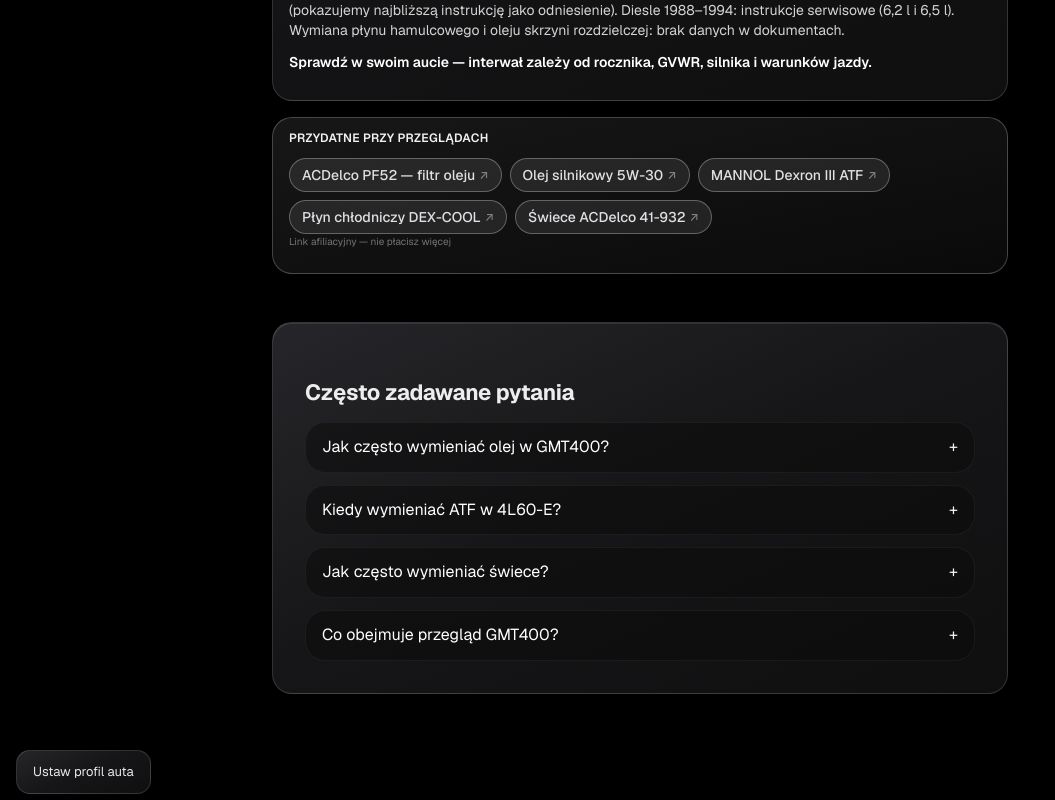
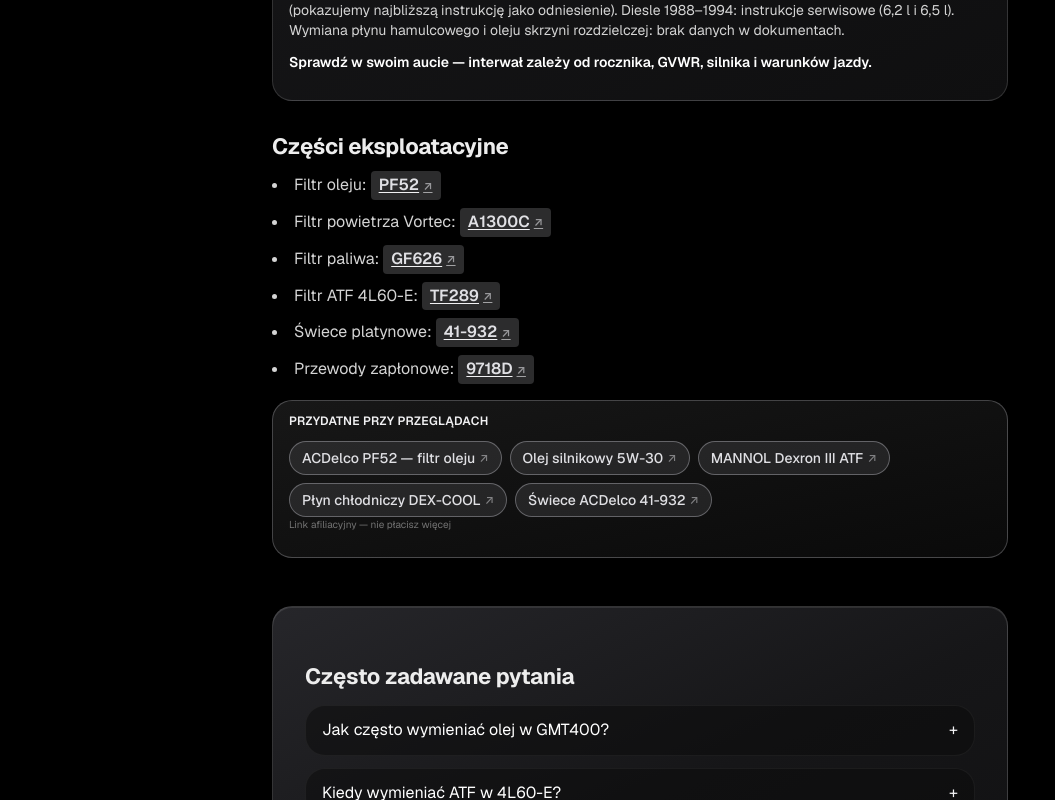
Before and after one commit to tsrc4mm9gg-netizen/gmt400-app, a Next.js app: page /przeglady in a window 1280 px wide. Shown: the part 6140-6940 px from the top of the page, without its empty margins (0-1055 px from the left). Built offline with nearby package versions, Linux system fonts and the light colour scheme.

Commit message:
feat: add PartLink and more content to przeglady

```diff
--- a/src/app/przeglady/page.tsx
+++ b/src/app/przeglady/page.tsx
@@ -1,6 +1,7 @@
 import Breadcrumbs from '../ui/Breadcrumbs';
 import AffiliateBox from '../ui/AffiliateBox';
 import FAQ from '../ui/FAQ';
+import PartLink from '../ui/PartLink';
 import MaintenancePlanner from './MaintenancePlanner';
 
 export const metadata = {
@@ -26,6 +27,10 @@ const faqItems = [
     question: 'Co obejmuje przegląd GMT400?',
     answer: 'Podstawowy: olej + filtr, sprawdzenie płynów, opon, hamulców. Rozszerzony: filtry (powietrze, paliwo), świece, ATF, płyn chłodniczy. Pełny: wszystkie powyższe + diagnostyka, zawieszenie, układ wydechowy.',
   },
+  {
+    question: 'Jakie filtry wymieniać regularnie?',
+    answer: 'Filtr oleju: przy każdej wymianie oleju. Filtr powietrza: co 15000–30000 km. Filtr paliwa: co 30000–60000 km. Filtr ATF: co 100000 km lub przy wymianie płynu.',
+  },
 ];
 
 export default function PrzegladyPage() {
@@ -35,6 +40,19 @@ export default function PrzegladyPage() {
       <h1 className="text-3xl font-bold text-silver-400">Harmonogram przeglądów</h1>
       <p className="mt-2 text-neutral-300">Interwały wyłącznie z dokumentów GM: instrukcje serwisowe 1988–1994 (sekcja 0B „Scheduled Maintenance Services”) i instrukcje obsługi 1995–1999 (rozdział 7 „Maintenance Schedule”). Kilometry przeliczone z mil i zaokrąglone — oryginał w milach podajemy obok. Stan licznika i daty zostają tylko w tej przeglądarce. Sprawdź w swoim aucie.</p>
       <MaintenancePlanner />
+
+      <section className="mt-8">
+        <h2 className="text-xl font-semibold text-silver-300">Części eksploatacyjne</h2>
+        <ul className="mt-3 list-inside list-disc space-y-2 text-neutral-300">
+          <li>Filtr oleju: <PartLink partNumber="PF52" /></li>
+          <li>Filtr powietrza Vortec: <PartLink partNumber="A1300C" /></li>
+          <li>Filtr paliwa: <PartLink partNumber="GF626" /></li>
+          <li>Filtr ATF 4L60-E: <PartLink partNumber="TF289" /></li>
+          <li>Świece platynowe: <PartLink partNumber="41-932" /></li>
+          <li>Przewody zapłonowe: <PartLink partNumber="9718D" /></li>
+        </ul>
+      </section>
+
       <AffiliateBox
         title="Przydatne przy przeglądach"
         items={[
```
